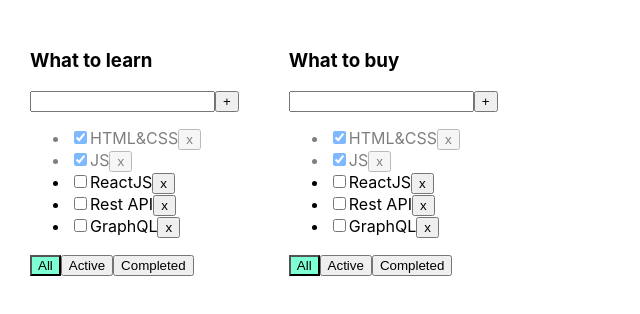
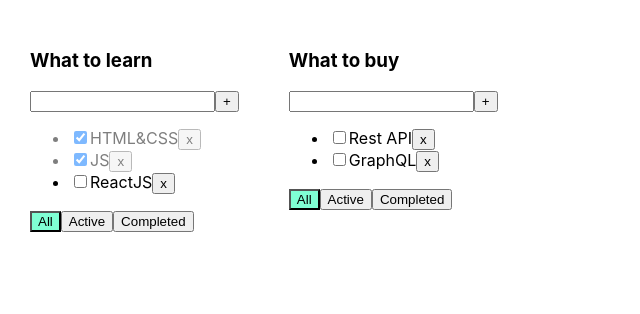
Before and after one commit to YarGromov/ToDoList_Project, a React (Create React App) app in the folder my-app/: page / in a window 1280 px wide. Shown: the top 314 px of the page, without its empty margins (0-640 px from the left). Built offline with nearby package versions, Linux system fonts and the light colour scheme.

Commit message:
Associative array for tasks

```diff
--- a/my-app/src/App.tsx
+++ b/my-app/src/App.tsx
@@ -12,43 +12,60 @@ export type TodolistsType = {
 
 function App() {
 
-    let [tasks, setTasks] = useState([
-        {id: v1(), title: "HTML&CSS", isDone: true},
-        {id: v1(), title: "JS", isDone: true},
-        {id: v1(), title: "ReactJS", isDone: false},
-        {id: v1(), title: "Rest API", isDone: false},
-        {id: v1(), title: "GraphQL", isDone: false},
+    // let [tasks, setTasks] = useState([
+    //     {id: v1(), title: "HTML&CSS", isDone: true},
+    //     {id: v1(), title: "JS", isDone: true},
+    //     {id: v1(), title: "ReactJS", isDone: false},
+    //     {id: v1(), title: "Rest API", isDone: false},
+    //     {id: v1(), title: "GraphQL", isDone: false},
+    // ]);
+
+    let todolistID1 = v1();
+    let todolistID2 = v1();
+
+    let [todolists, setTodolists] = useState<Array<TodolistsType>>([
+        {id: todolistID1, title: 'What to learn', filter: 'all'},
+        {id: todolistID2, title: 'What to buy', filter: 'all'}
     ]);
 
-    let [todolists, setTodolists] = useState<Array<TodolistsType>>([
-        {id: v1(), title: 'What to learn', filter: 'all'},
-        {id: v1(), title: 'What to buy', filter: 'all'}
-    ]);
+    let [tasks, setTasks] = useState({
+        [todolistID1]: [
+            {id: v1(), title: "HTML&CSS", isDone: true},
+            {id: v1(), title: "JS", isDone: true},
+            {id: v1(), title: "ReactJS", isDone: false}
+        ],
+        [todolistID2]: [
+            {id: v1(), title: "Rest API", isDone: false},
+            {id: v1(), title: "GraphQL", isDone: false}
+        ]
+    })
 
-    function removeTask(id: string) {
-        let filteredTasks = tasks.filter(t => t.id != id);
-        setTasks(filteredTasks);
+    function removeTask(id: string, todolistId: string) {
+        let todolistTasks = tasks[todolistId];
+        tasks[todolistId] = todolistTasks.filter(t => t.id !== todolistId);
+        setTasks({...tasks})
     }
 
-    function addTask(title: string) {
+    function addTask(title: string, todolistId: string) {
         let task = {id: v1(), title: title, isDone: false};
-        let newTasks = [task, ...tasks];
-        setTasks(newTasks);
+        let todolistTasks = tasks[todolistId];
+        tasks[todolistId] = [task, ...todolistTasks];
+        setTasks({...tasks})
     }
 
-    function changeStatus(taskId: string, isDone: boolean) {
-        let task = tasks.find(t => t.id === taskId);
-        if (task) {
-            task.isDone = isDone;
-        }
-
-        setTasks([...tasks]);
+    function changeStatus(taskId: string, isDone: boolean, todolistId: string) {
+       let todolistTasks = tasks[todolistId];
+       let task = todolistTasks.find(t => t.id === taskId);
+       if (task) {
+           task.isDone = isDone;
+       }
+       setTasks({...tasks})
     }
 
 
     function changeFilter(value: FilterValuesType, todolistId: string) {
         let todolist = todolists.find(tl => tl.id === todolistId);
-        if (todolist){
+        if (todolist) {
             todolist.filter = value;
             setTodolists([...todolists])
         }
@@ -59,13 +76,14 @@ function App() {
         <div className="App">
             {
                 todolists.map((tl) => {
-                    let tasksForTodolist = tasks;
+                    let allTodolistTasks = tasks[tl.id]
+                    let tasksForTodolist = allTodolistTasks;
 
                     if (tl.filter === "active") {
-                        tasksForTodolist = tasks.filter(t => t.isDone === false);
+                        tasksForTodolist = allTodolistTasks.filter(t => t.isDone === false);
                     }
                     if (tl.filter === "completed") {
-                        tasksForTodolist = tasks.filter(t => t.isDone === true);
+                        tasksForTodolist = allTodolistTasks.filter(t => t.isDone === true);
                     }
                     return (
                         <Todolist
--- a/my-app/src/TodoList.tsx
+++ b/my-app/src/TodoList.tsx
@@ -10,10 +10,10 @@ type TaskType = {
 type PropsType = {
     title: string
     tasks: Array<TaskType>
-    removeTask: (taskId: string) => void
+    removeTask: (taskId: string, todolistId: string) => void
     changeFilter: (value: FilterValuesType, todolistId: string) => void
-    addTask: (title: string) => void
-    changeTaskStatus: (taskId: string, isDone: boolean) => void
+    addTask: (title: string,todolistId: string) => void
+    changeTaskStatus: (taskId: string, isDone: boolean, todolistId: string) => void
     filter: FilterValuesType
     id: string
 }
@@ -25,7 +25,7 @@ export function Todolist(props: PropsType) {
 
     const addTask = () => {
         if (title.trim() !== "") {
-            props.addTask(title.trim());
+            props.addTask(title.trim(), props.id);
             setTitle("");
         } else {
             setError("Title is required");
@@ -62,9 +62,9 @@ export function Todolist(props: PropsType) {
         <ul>
             {
                 props.tasks.map(t => {
-                    const onClickHandler = () => props.removeTask(t.id)
+                    const onClickHandler = () => props.removeTask(t.id, props.id)
                     const onChangeHandler = (e: ChangeEvent<HTMLInputElement>) => {
-                        props.changeTaskStatus(t.id, e.currentTarget.checked);
+                        props.changeTaskStatus(t.id, e.currentTarget.checked, props.id);
                     }
 
                     return <li key={t.id} className={t.isDone ? "is-done" : ""}>
```
